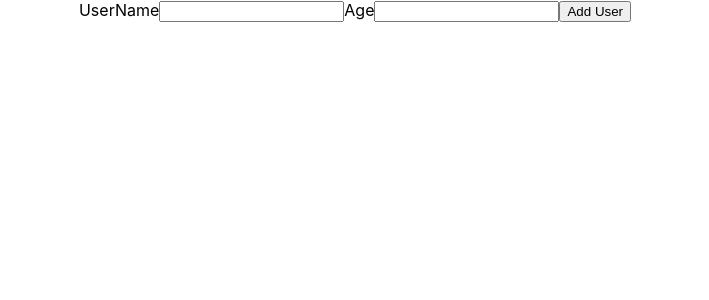
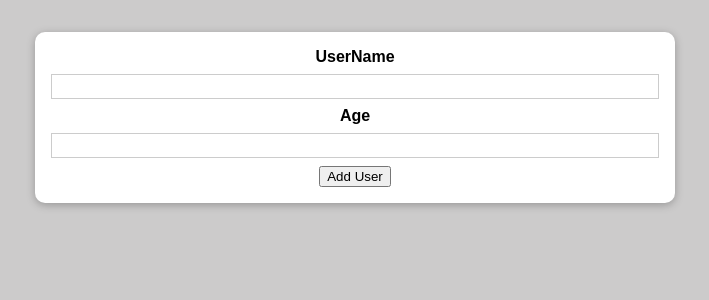
Before and after one commit to sarveshhome/ReactPracticeApp, a React (Create React App) app: page / in a window 1280 px wide. Shown: the top 300 px of the page, without its empty margins (285-994 px from the left). Built offline with nearby package versions, Linux system fonts and the light colour scheme.

Commit message:
Card component

```diff
--- /dev/null
+++ b/src/UI/Card.js
@@ -0,0 +1,10 @@
+import React from 'react';
+import styles from './Card.module.css'
+const Card = (props) => {
+        return (
+        <div className={`${styles.Card} ${props.className}`}>{props.children}</div>
+        );
+
+}
+
+export default Card;
--- /dev/null
+++ b/src/UI/Card.module.css
@@ -0,0 +1,5 @@
+.Card{
+    background: white;
+    box-shadow: 0 2px 8px rgba(0,0,0,0.26);
+    border-radius: 10px;
+}
--- a/src/Users/AddUser.js
+++ b/src/Users/AddUser.js
@@ -1,5 +1,6 @@
 import React from 'react';
-
+import Card from '../UI/Card';
+import cssclass from './AddUser.module.css';
 const AddUser =(props)=> {
 
 const addUserHandle = (event) => {
@@ -8,6 +9,7 @@
 
 
     return(
+        <Card className={cssclass.input}>
             <form onSubmit={addUserHandle}>
                 <label htmlFor="username">UserName</label>
                 <input type="input" name="username" id="username"></input>
@@ -15,6 +17,7 @@
                 <input type="number" name="age" id="age"></input>
                 <button id="btnSubmit" name="btnSubmit">Add User</button>
             </form>
+        </Card>
     )
         };
 
--- /dev/null
+++ b/src/Users/AddUser.module.css
@@ -0,0 +1,26 @@
+.input {
+    margin: 2rem auto;
+    padding: 1rem;
+    width: 90%;
+    max-width: 40rem;
+  }
+
+  .input label {
+    display: block;
+    font-weight: bold;
+    margin-bottom: 0.5rem;
+  }
+
+  .input input {
+    font: inherit;
+    display: block;
+    width: 100%;
+    border: 1px solid #ccc;
+    padding: 0.15rem;
+    margin-bottom: 0.5rem;
+  }
+
+  .input input:focus {
+    outline: none;
+    border-color: #4f005f;
+  }
--- a/src/index.css
+++ b/src/index.css
@@ -1,13 +1,13 @@
+* {
+  box-sizing: border-box;
+}
+
+html {
+  font-family: sans-serif;
+  background: #cccbcb;
+
+}
+
 body {
   margin: 0;
-  font-family: -apple-system, BlinkMacSystemFont, 'Segoe UI', 'Roboto', 'Oxygen',
-    'Ubuntu', 'Cantarell', 'Fira Sans', 'Droid Sans', 'Helvetica Neue',
-    sans-serif;
-  -webkit-font-smoothing: antialiased;
-  -moz-osx-font-smoothing: grayscale;
 }
-
-code {
-  font-family: source-code-pro, Menlo, Monaco, Consolas, 'Courier New',
-    monospace;
-}
```
Lines whose indentation alone changed are shown as unchanged.
